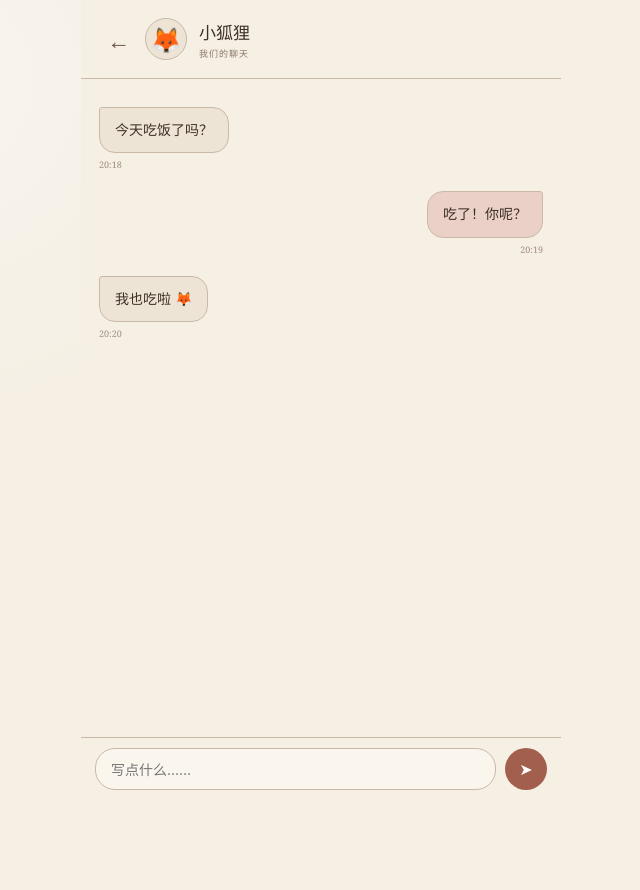
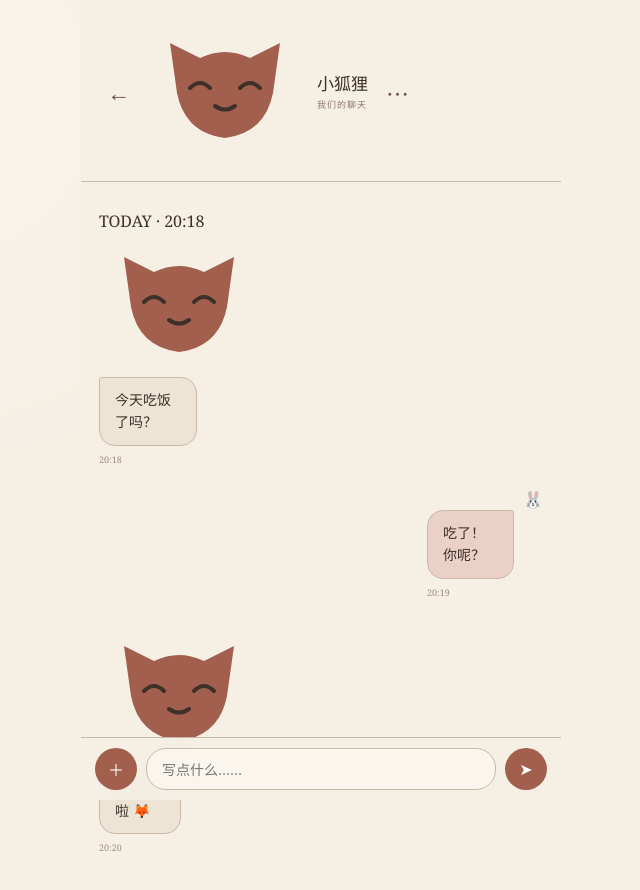
Before and after one commit to izumi05012-cmyk/fox-little-world, a React (Vite) app: page / in a window 1280 px wide. Both pictures are taken after a click on the button 594 px from the left and 751 px from the top of the page. Shown: the top 890 px of the page, without its empty margins (319-959 px from the left). Before the commit the page ends 800 px from the top, so only its background shows below. Built offline with nearby package versions, Linux system fonts and the light colour scheme.

Commit message:
Update Chat.jsx

```diff
--- a/src/Chat.jsx
+++ b/src/Chat.jsx
@@ -1,24 +1,49 @@
 import React, { useState } from "react";
+import foxHead from "./assets/fox-head.svg";
+
+const avatarOptions = [
+  { id: "fox", label: "小狐狸", type: "image", value: foxHead },
+  { id: "bunny", label: "小兔子", type: "emoji", value: "🐰" },
+  { id: "bear", label: "小熊", type: "emoji", value: "🐻" },
+  { id: "cat", label: "小猫", type: "emoji", value: "🐱" },
+];
+
+const backgroundOptions = [
+  { id: "paper", label: "米白纸张" },
+  { id: "warm", label: "暖棕纸张" },
+  { id: "rose", label: "淡粉纸张" },
+  { id: "cream", label: "奶油纸张" },
+];
+
+function Avatar({ avatar, className = "" }) {
+  if (avatar.type === "image") {
+    return (
+      <div className={`avatar ${className}`}>
+        <img src={avatar.value} alt={avatar.label} />
+      </div>
+    );
+  }
+
+  return (
+    <div className={`avatar avatar-emoji ${className}`}>
+      {avatar.value}
+    </div>
+  );
+}
 
 export default function Chat({ onBack }) {
   const [input, setInput] = useState("");
 
+  const [myAvatar, setMyAvatar] = useState(avatarOptions[1]);
+  const [otherAvatar, setOtherAvatar] = useState(avatarOptions[0]);
+
+  const [background, setBackground] = useState("paper");
+  const [showSettings, setShowSettings] = useState(false);
+
   const [messages, setMessages] = useState([
-    {
-      from: "other",
-      text: "今天吃饭了吗？",
-      time: "20:18",
-    },
-    {
-      from: "me",
-      text: "吃了！你呢？",
-      time: "20:19",
-    },
-    {
-      from: "other",
-      text: "我也吃啦 🦊",
-      time: "20:20",
-    },
+    { from: "other", text: "今天吃饭了吗？", time: "20:18" },
+    { from: "me", text: "吃了！你呢？", time: "20:19" },
+    { from: "other", text: "我也吃啦 🦊", time: "20:20" },
   ]);
 
   function sendMessage() {
@@ -42,44 +67,149 @@ export default function Chat({ onBack }) {
   }
 
   return (
-    <main className="chat-page">
+    <main className={`chat-page chat-bg-${background}`}>
       <header className="chat-header">
-        <button onClick={onBack}>←</button>
+        <button
+          className="chat-back"
+          onClick={onBack}
+          aria-label="返回首页"
+        >
+          ←
+        </button>
 
-        <div className="chat-avatar">🦊</div>
+        <Avatar avatar={otherAvatar} />
 
-        <div>
+        <div className="chat-title">
           <h1>小狐狸</h1>
           <span>我们的聊天</span>
         </div>
+
+        <button
+          className="chat-settings-button"
+          onClick={() => setShowSettings(!showSettings)}
+          aria-label="聊天设置"
+        >
+          ⋯
+        </button>
       </header>
 
+      {showSettings && (
+        <section className="chat-settings">
+          <div className="settings-title">
+            <span>CHAT SETTINGS</span>
+            <button onClick={() => setShowSettings(false)}>×</button>
+          </div>
+
+          <div className="settings-section">
+            <p>我的头像</p>
+
+            <div className="avatar-options">
+              {avatarOptions.map((avatar) => (
+                <button
+                  key={avatar.id}
+                  className={
+                    myAvatar.id === avatar.id ? "selected" : ""
+                  }
+                  onClick={() => setMyAvatar(avatar)}
+                >
+                  <Avatar avatar={avatar} />
+                  <small>{avatar.label}</small>
+                </button>
+              ))}
+            </div>
+          </div>
+
+          <div className="settings-section">
+            <p>对方头像</p>
+
+            <div className="avatar-options">
+              {avatarOptions.map((avatar) => (
+                <button
+                  key={avatar.id}
+                  className={
+                    otherAvatar.id === avatar.id ? "selected" : ""
+                  }
+                  onClick={() => setOtherAvatar(avatar)}
+                >
+                  <Avatar avatar={avatar} />
+                  <small>{avatar.label}</small>
+                </button>
+              ))}
+            </div>
+          </div>
+
+          <div className="settings-section">
+            <p>聊天背景</p>
+
+            <div className="background-options">
+              {backgroundOptions.map((item) => (
+                <button
+                  key={item.id}
+                  className={
+                    background === item.id ? "selected" : ""
+                  }
+                  onClick={() => setBackground(item.id)}
+                >
+                  <span
+                    className={`background-preview preview-${item.id}`}
+                  />
+                  <small>{item.label}</small>
+                </button>
+              ))}
+            </div>
+          </div>
+        </section>
+      )}
+
       <section className="messages">
-        {messages.map((message, index) => (
+        <div className="chat-date">TODAY · 20:18</div>
+
+        {messages.map((message, index) => {
+          const avatar =
+            message.from === "me" ? myAvatar : otherAvatar;
+
+          return (
             <div
               key={index}
               className={`message-row ${message.from}`}
             >
+              <Avatar avatar={avatar} />
+
+              <div className="message-content">
                 <div className="message-bubble">
                   {message.text}
                 </div>
 
                 <time>{message.time}</time>
               </div>
-        ))}
+            </div>
+          );
+        })}
       </section>
 
       <div className="chat-input">
+        <button className="input-plus" aria-label="更多">
+          ＋
+        </button>
+
         <input
           value={input}
           onChange={(e) => setInput(e.target.value)}
           onKeyDown={(e) => {
-            if (e.key === "Enter") sendMessage();
+            if (e.key === "Enter") {
+              sendMessage();
+            }
           }}
           placeholder="写点什么……"
         />
 
-        <button onClick={sendMessage}>➤</button>
+        <button
+          className="send-button"
+          onClick={sendMessage}
+          aria-label="发送"
+        >
+          ➤
+        </button>
       </div>
     </main>
   );
```
Lines whose indentation alone changed are shown as unchanged.
